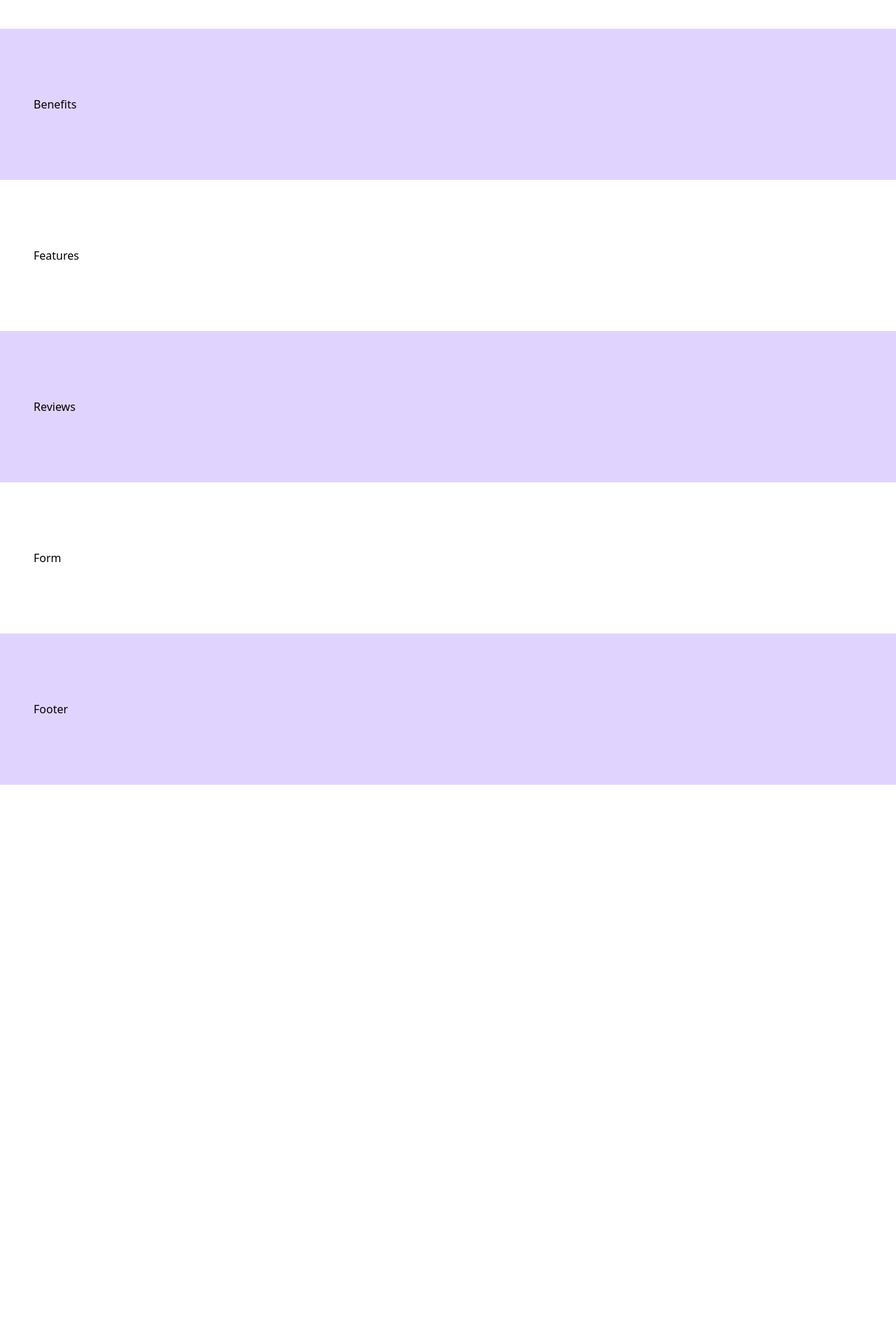
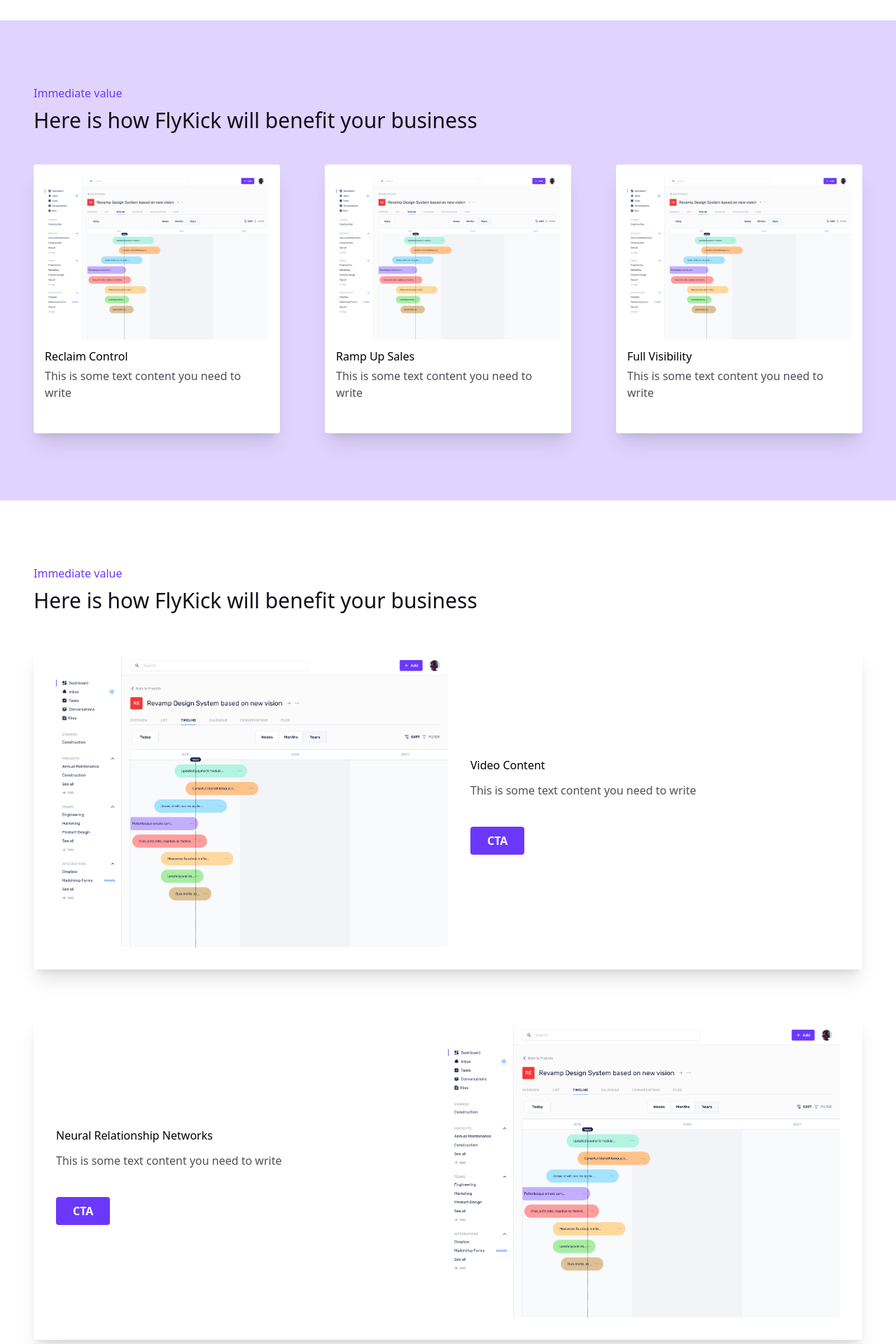
Before and after one commit to arjunp8822/flykick, a React (Vite) app in the folder frontend/: page / in a window 1280 px wide. Shown: the part 660-2580 px from the top of the page at 70% size. Before the commit the page ends 1781 px from the top, so only its background shows below. Built offline with nearby package versions, Linux system fonts and the light colour scheme.

Commit message:
added features and reviews

```diff
--- a/frontend/src/components/Banner.jsx
+++ b/frontend/src/components/Banner.jsx
@@ -3,8 +3,8 @@
 
 const Banner = () => {
   return (
-    <div className="flex flex-col lg:flex-row gap-8">
-      <div className="w-full lg:w-6/12 flex flex-col gap-4 lg:gap-8">
+    <div className="flex flex-col lg:flex-row gap-16">
+      <div className="w-full lg:w-6/12 flex flex-col gap-8 lg:gap-12">
         <h1>Refine and improve your sales with AI</h1>
         <h4>
           Do you want to boost revenue and make predictions with accuracy?
@@ -13,7 +13,7 @@
           Join the waitlist
         </button>
       </div>
-      <div className="w-full lg:w-6/12">
+      <div className="w-full lg:w-6/12 shadow-xl">
         <img src={BannerImg} alt="FlyKick UI" className="w-full h-full" />
       </div>
     </div>
--- /dev/null
+++ b/frontend/src/components/BenefitCard.jsx
@@ -0,0 +1,15 @@
+import React from "react";
+
+const BenefitCard = (props) => {
+  return (
+    <div className="bg-bg-primary w-full h-96 shadow-xl rounded p-4 flex flex-col">
+      <img src={props.img} alt={props.title} className="h-2/3 rounded mb-4" />
+      <div className="h-1/3">
+        <h5 className="font-medium mb-2">{props.title}</h5>
+        <p className="text-font-secondary">{props.content}</p>
+      </div>
+    </div>
+  );
+};
+
+export default BenefitCard;
--- a/frontend/src/components/Benefits.jsx
+++ b/frontend/src/components/Benefits.jsx
@@ -1,7 +1,38 @@
 import React from "react";
+import BenefitCard from "./BenefitCard";
+import BannerImg from "../assets/banner-img.png";
 
 const Benefits = () => {
-  return <div>Benefits</div>;
+  const benefits = [
+    {
+      title: "Reclaim Control",
+      content: "This is some text content you need to write",
+      img: BannerImg,
+    },
+    {
+      title: "Ramp Up Sales",
+      content: "This is some text content you need to write",
+      img: BannerImg,
+    },
+    {
+      title: "Full Visibility",
+      content: "This is some text content you need to write",
+      img: BannerImg,
+    },
+  ];
+  return (
+    <div>
+      <h5 className="mb-4 text-bg-cta font-medium">Immediate value</h5>
+      <h4 className="text-font-primary font-medium mb-8 md:mb-12">
+        Here is how FlyKick will benefit your business
+      </h4>
+      <div className="flex flex-col md:flex-row gap-8 lg:gap-16 justify-center items-center">
+        {benefits.map((x) => (
+          <BenefitCard title={x.title} content={x.content} img={x.img} />
+        ))}
+      </div>
+    </div>
+  );
 };
 
 export default Benefits;
--- /dev/null
+++ b/frontend/src/components/FeatureCard.jsx
@@ -0,0 +1,38 @@
+import React from "react";
+
+const FeatureCard = (props) => {
+  return (
+    <div className="bg-bg-primary w-full h-fit shadow-xl rounded py-4 px-4 md:px-8">
+      {!props.reverse && (
+        <div className="flex flex-col gap-8 md:flex-row">
+          <img
+            src={props.img}
+            alt={props.title}
+            className="w-full rounded mb-4 object-cover md:w-1/2"
+          />
+          <div className="w-full flex flex-col justify-center gap-2 md:w-1/2">
+            <h5 className="font-medium mb-2">{props.title}</h5>
+            <p className="text-font-secondary mb-8">{props.content}</p>
+            <button className="bg-bg-cta text-white w-fit">{props.cta}</button>
+          </div>
+        </div>
+      )}
+      {props.reverse && (
+        <div className="flex flex-col-reverse gap-8 md:flex-row">
+          <div className="w-full flex flex-col justify-center gap-2 md:w-1/2">
+            <h5 className="font-medium mb-2">{props.title}</h5>
+            <p className="text-font-secondary mb-8">{props.content}</p>
+            <button className="bg-bg-cta text-white w-fit">{props.cta}</button>
+          </div>
+          <img
+            src={props.img}
+            alt={props.title}
+            className="w-full rounded mb-4 object-cover md:w-1/2"
+          />
+        </div>
+      )}
+    </div>
+  );
+};
+
+export default FeatureCard;
--- a/frontend/src/components/Features.jsx
+++ b/frontend/src/components/Features.jsx
@@ -1,7 +1,51 @@
 import React from "react";
+import BannerImg from "../assets/banner-img.png";
+import FeatureCard from "./FeatureCard";
 
 const Features = () => {
-  return <div>Features</div>;
+  const features = [
+    {
+      title: "Video Content",
+      content: "This is some text content you need to write",
+      img: BannerImg,
+      cta: "CTA",
+      reverse: false,
+    },
+    {
+      title: "Neural Relationship Networks",
+      content: "This is some text content you need to write",
+      img: BannerImg,
+      cta: "CTA",
+      reverse: true,
+    },
+    {
+      title: "Next Best Action",
+      content: "This is some text content you need to write",
+      img: BannerImg,
+      cta: "CTA",
+      reverse: false,
+    },
+  ];
+
+  return (
+    <div>
+      <h5 className="mb-4 text-bg-cta font-medium">Immediate value</h5>
+      <h4 className="text-font-primary font-medium mb-8 md:mb-12">
+        Here is how FlyKick will benefit your business
+      </h4>
+      <div className="flex flex-col gap-8 lg:gap-16 justify-center items-center">
+        {features.map((x) => (
+          <FeatureCard
+            title={x.title}
+            content={x.content}
+            img={x.img}
+            cta={x.cta}
+            reverse={x.reverse}
+          />
+        ))}
+      </div>
+    </div>
+  );
 };
 
 export default Features;
--- a/frontend/src/components/Navbar.jsx
+++ b/frontend/src/components/Navbar.jsx
@@ -1,24 +1,29 @@
 import React, { useState } from "react";
 import { FiMenu } from "react-icons/fi";
+import Logo from "../assets/logo.png";
 import { AiOutlineClose, AiOutlineRight } from "react-icons/ai";
 
 const Navbar = () => {
   const [showMobileNav, setShowMobileNav] = useState(false);
   return (
     <div className="mx-auto px-4 xl:px-12 max-w-7xl flex justify-between items-center h-16 md:h-20">
-      <div>Logo</div>
+      <a href="/">
+        <img src={Logo} alt="FlyKick" className="w-24" />
+      </a>
 
       {/* mobile nav */}
       <div
         className={
           showMobileNav
             ? "fixed top-4 opacity-100 right-4 w-9/12 h-5/6 p-4 md:hidden bg-white shadow transition-all ease-in-out duration-300 z-10 rounded"
-            : "fixed -top-full opacity-0 right-4 w-11/12 h-5/6 p-4 md:hidden bg-white shadow transition-all ease-in-out duration-300 z-10 rounded"
+            : "fixed -top-full opacity-0 right-4 w-9/12 h-5/6 p-4 md:hidden bg-white shadow transition-all ease-in-out duration-300 z-10 rounded"
         }
       >
         <div className="h-full relative">
           <div className="flex justify-between absolute w-full">
-            <a href="">Logo</a>
+            <a href="/">
+              <img src={Logo} alt="FlyKick" className="w-24" />
+            </a>
             <div className="text-2xl md:hidden">
               <AiOutlineClose onClick={() => setShowMobileNav(false)} />
             </div>
--- /dev/null
+++ b/frontend/src/components/ReviewCard.jsx
@@ -0,0 +1,27 @@
+import React from "react";
+import { AiFillStar } from "react-icons/ai";
+
+const ReviewCard = (props) => {
+  return (
+    <div className="flex flex-col gap-2 shadow-xl px-4 py-8 rounded justify-between bg-white">
+      <div className="flex justify-between items-center h-16">
+        <h5 className="font-medium text-cta">{props.company}</h5>
+        <img
+          src={props.img}
+          alt="Logo"
+          className="w-12 rounded-full object-cover"
+        />
+      </div>
+      <p className="text-font-secondary h-32 text-sm">{props.review}</p>
+      <div className="flex items-center gap-1">
+        <AiFillStar className="text-yellow-400" />
+        <AiFillStar className="text-yellow-400" />
+        <AiFillStar className="text-yellow-400" />
+        <AiFillStar className="text-yellow-400" />
+        <AiFillStar className="text-yellow-400" />
+      </div>
+    </div>
+  );
+};
+
+export default ReviewCard;
--- a/frontend/src/components/Reviews.jsx
+++ b/frontend/src/components/Reviews.jsx
@@ -1,7 +1,43 @@
 import React from "react";
+import BannerImg from "../assets/banner-img.png";
+import ReviewCard from "./ReviewCard";
 
 const Reviews = () => {
-  return <div>Reviews</div>;
+  const reviews = [
+    {
+      company: "Reclaim Control",
+      review: "This is some text content you need to write",
+      img: BannerImg,
+    },
+    {
+      company: "Ramp Up Sales",
+      review: "This is some text content you need to write",
+      img: BannerImg,
+    },
+    {
+      company: "Full Visibility",
+      review: "This is some text content you need to write",
+      img: BannerImg,
+    },
+  ];
+
+  return (
+    <div>
+      <h5 className="mb-4 text-bg-cta font-medium">Immediate value</h5>
+      <h4 className="text-font-primary font-medium mb-8 md:mb-12">
+        Here is how FlyKick will benefit your business
+      </h4>
+      <div className="grid grid-cols-1 lg:grid-cols-2 xl:grid-cols-3 gap-8">
+        {reviews.map((review) => (
+          <ReviewCard
+            company={review.company}
+            review={review.review}
+            img={review.img}
+          />
+        ))}
+      </div>
+    </div>
+  );
 };
 
 export default Reviews;
--- a/frontend/src/index.css
+++ b/frontend/src/index.css
@@ -7,19 +7,19 @@
 }
 
 h2 {
-  @apply text-[calc(1.475rem+0.9vw)] xl:text-5xl;
+  @apply text-[calc(1.475rem+0.9vw)] xl:text-5xl leading-tight xl:leading-none;
 }
 
 h3 {
-  @apply text-[calc(1.3rem+0.4vw)] xl:text-4xl;
+  @apply text-[calc(1.3rem+0.4vw)] xl:text-4xl leading-tight xl:leading-none;
 }
 
 h4 {
-  @apply text-[calc(1.275rem+0.3vw)] xl:text-3xl;
+  @apply text-[calc(1.275rem+0.3vw)] xl:text-3xl leading-tight xl:leading-none;
 }
 
 h5 {
-  @apply text-base;
+  @apply text-base leading-tight xl:leading-none;
 }
 
 p {
```
